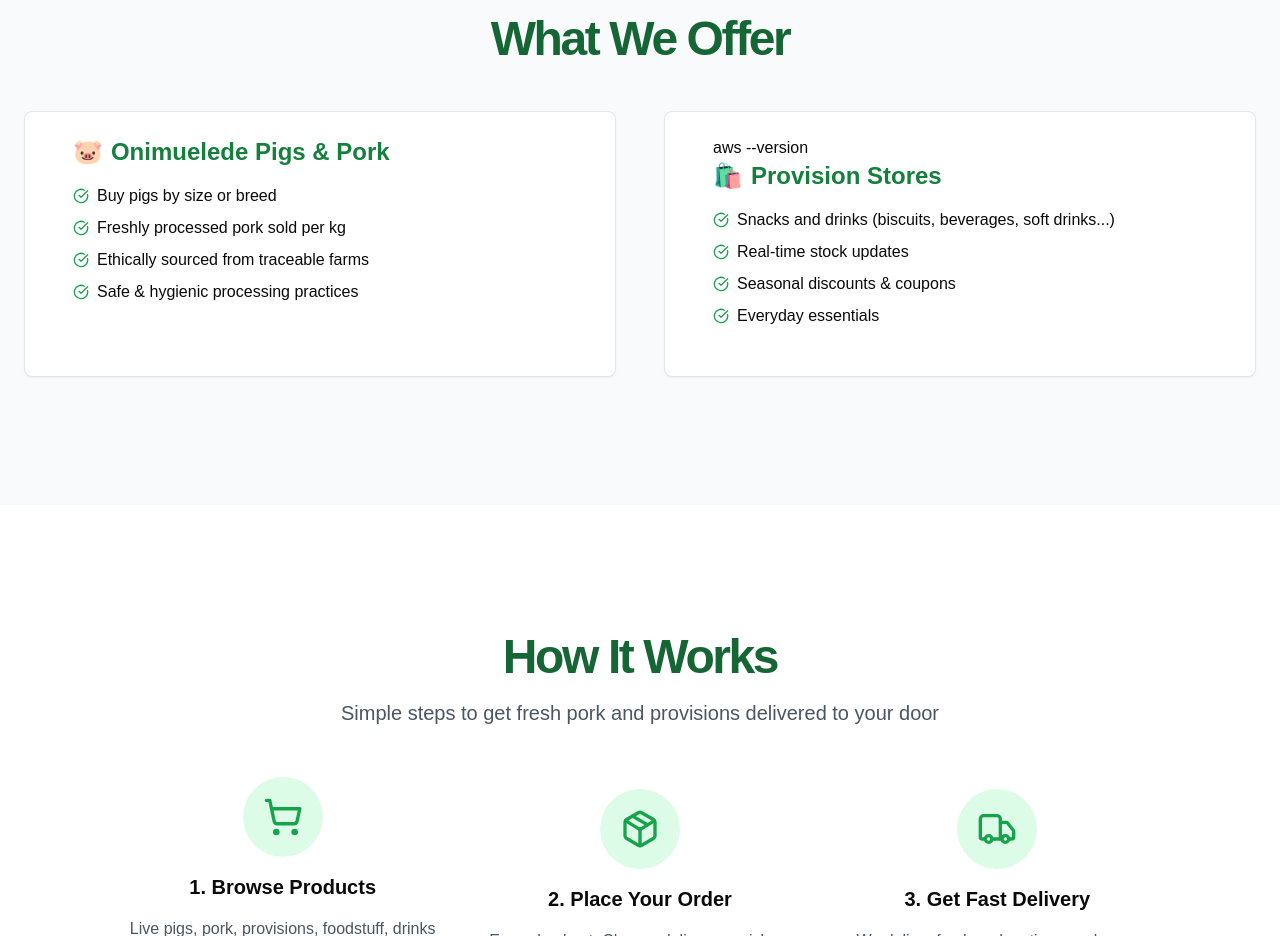
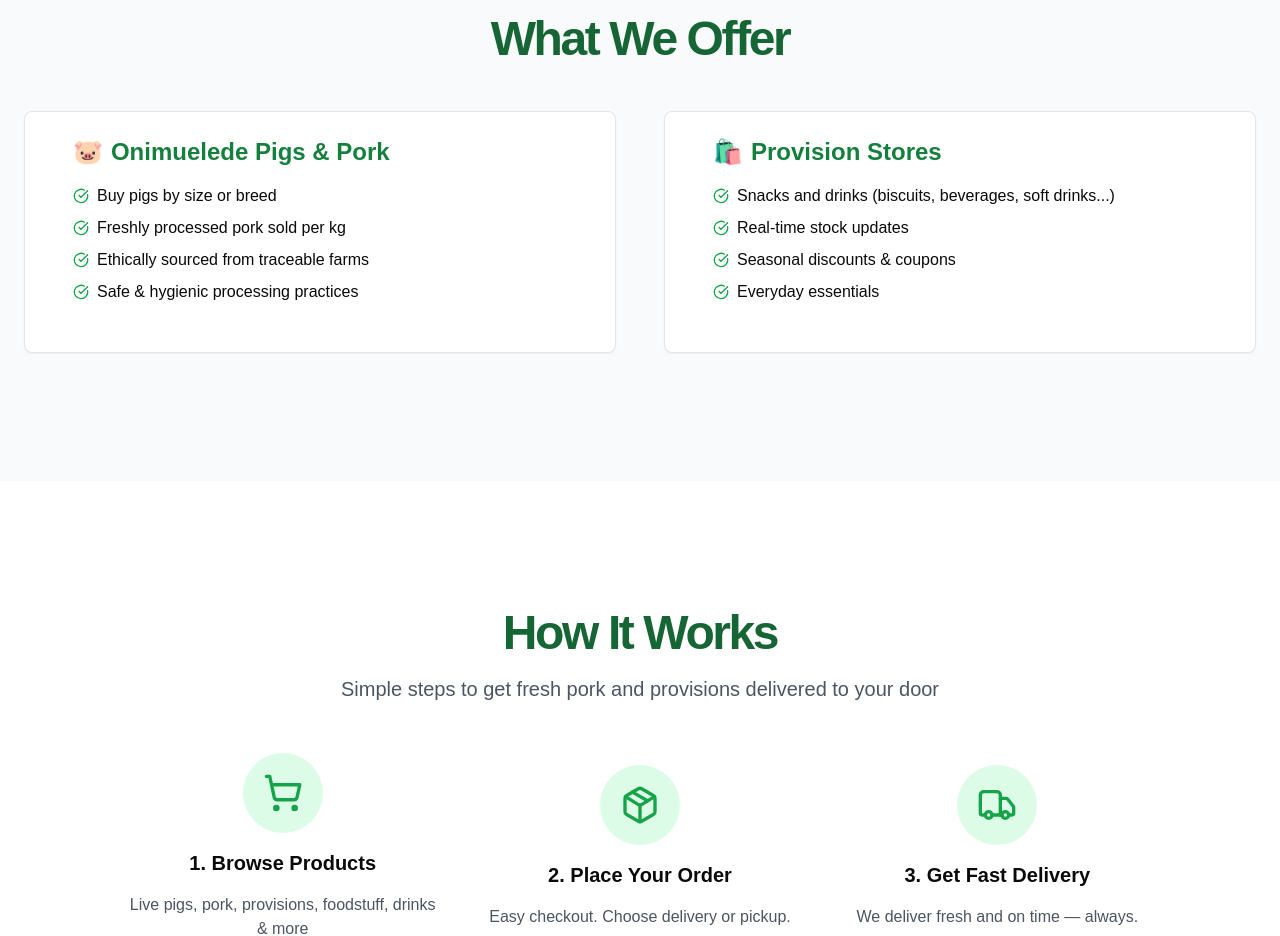
Before and after one commit to Benphemeh/oben-brands-landing, a Next.js app: page / in a window 1280 px wide. Shown: the part 900-1836 px from the top of the page. Built offline with nearby package versions, Linux system fonts and the light colour scheme.

Commit message:
removed aws version on screen

```diff
--- a/app/page.tsx
+++ b/app/page.tsx
@@ -287,7 +287,7 @@ export default function HomePage() {
                   </CardContent>
                 </Card>
                 <Card className="p-6">
-                  <CardContent className="space-y-4">aws --version
+                  <CardContent className="space-y-4">
 
                     <div className="flex items-center space-x-2">
                       <div className="text-2xl">🛍️</div>
```
